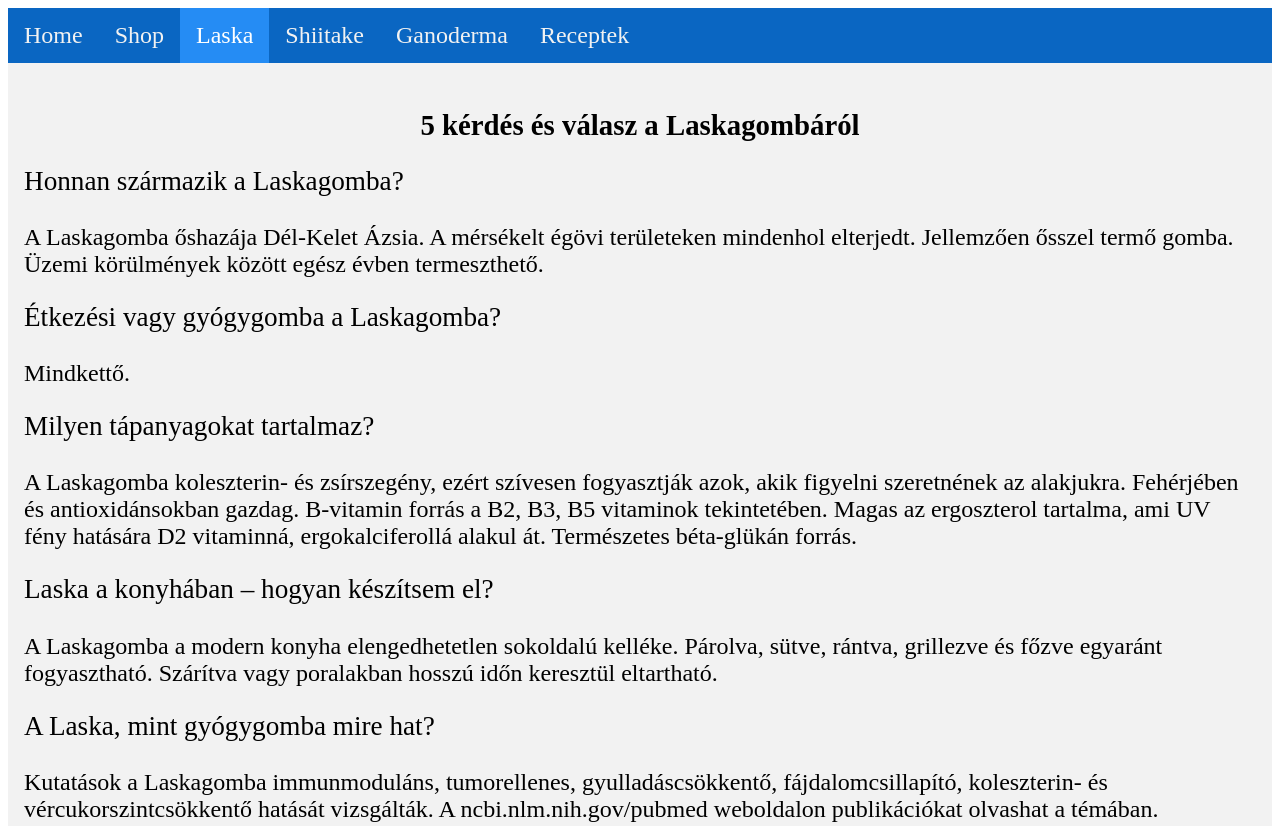
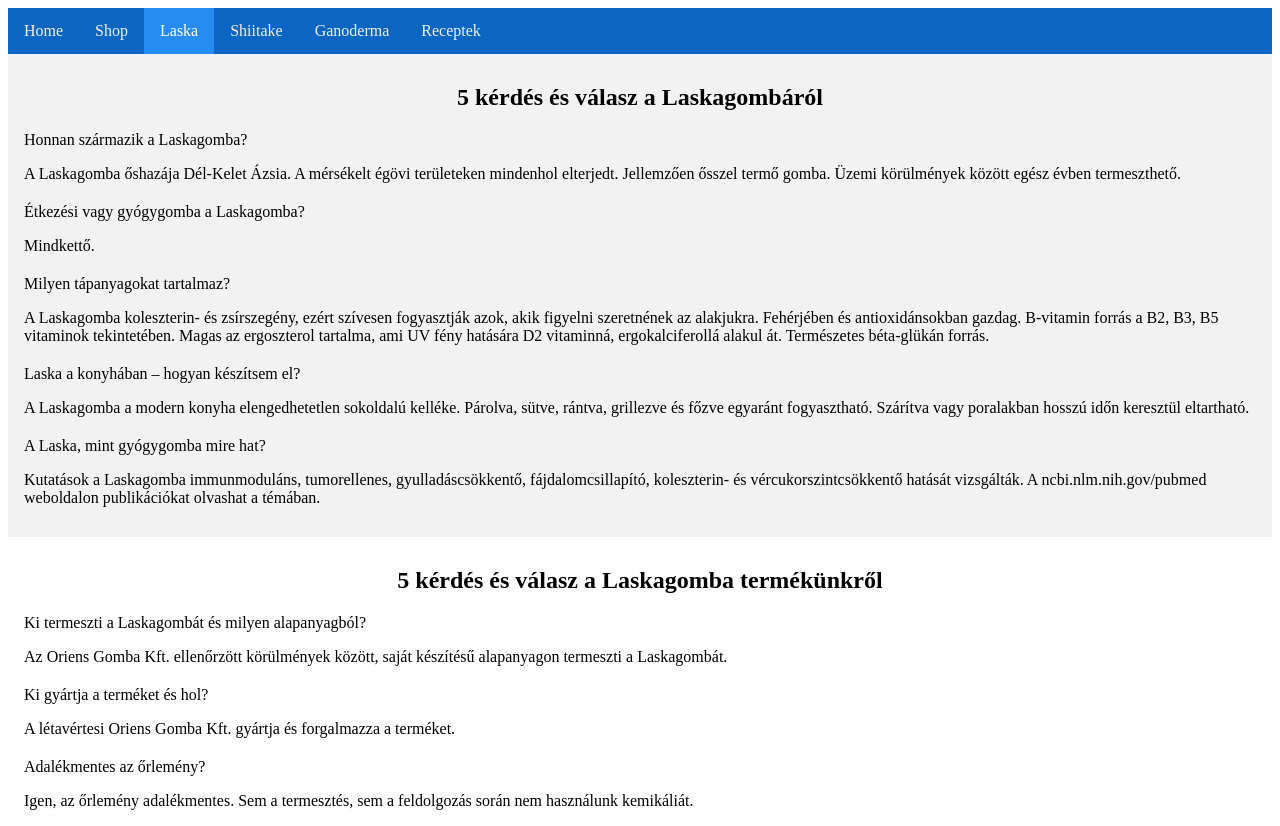
Before and after one commit to IstvanRefle/oriensgomba, a plain HTML site: page p-laska-hu.html in a window 1280 px wide. Shown: the top 826 px of the page. Drawn offline with Linux system fonts and the light colour scheme.

Commit message:
your-commit-message

```diff
--- a/main.css
+++ b/main.css
@@ -5,9 +5,8 @@
 }
 
 h2 {
-	font-size: 1.8rem;
 	text-align: center;
-	margin-top: 2rem;
+	margin-top: 1rem;
 }
 
 a {
@@ -39,7 +38,7 @@ a:hover {
   padding: 14px 16px;
 	margin-bottom: 0;
   text-decoration: none;
-  font-size: 1.5rem;
+  font-size: 1rem;
 }
 
 .topnav a:hover {
@@ -151,12 +150,12 @@ a:hover {
 }
 
 .question {
-	font-size: 1.7rem;
+
 	margin-top: 1.25rem;
 }
 
 .answer {
-	font-size: 1.5rem;
+
 	margin-top: 0.5rem;
 }
 
--- a/p-laska-hu.html
+++ b/p-laska-hu.html
@@ -80,7 +80,7 @@
 
 		<div class="contact-links">
 			<ul>
-				<li><a href="https://www.facebook.com/oriensgomba/" title="Facebook"  https://www.facebook.com/oriensgomba/</a></li>
+				<li><a href="https://www.facebook.com/oriensgomba/" title="Facebook" class="facebook">https://www.facebook.com/oriensgomba/</a></li>
 				<li>Telefon: <a href="tel:+3652495322">+36 52 495 322</a></li>
 				<li>Email: <a href="mailto:info@oriensgombe.hu">info@oriensgombe.hu</a></li>
 			</ul>
```
Also changed, not shown: index.html (+1 -1 lines), p-ganoderma-hu.html (+1 -1 lines), p-shiitake-hu.html (+1 -1 lines).
